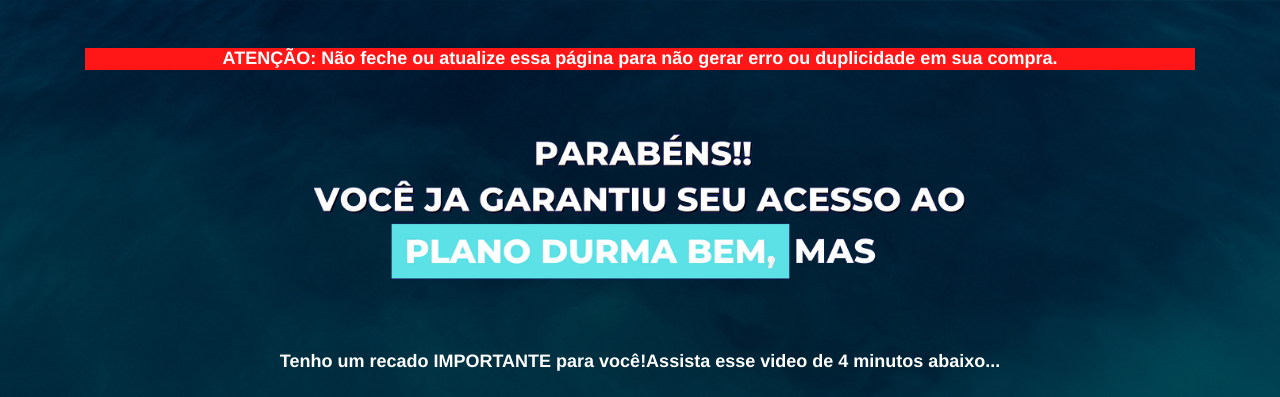
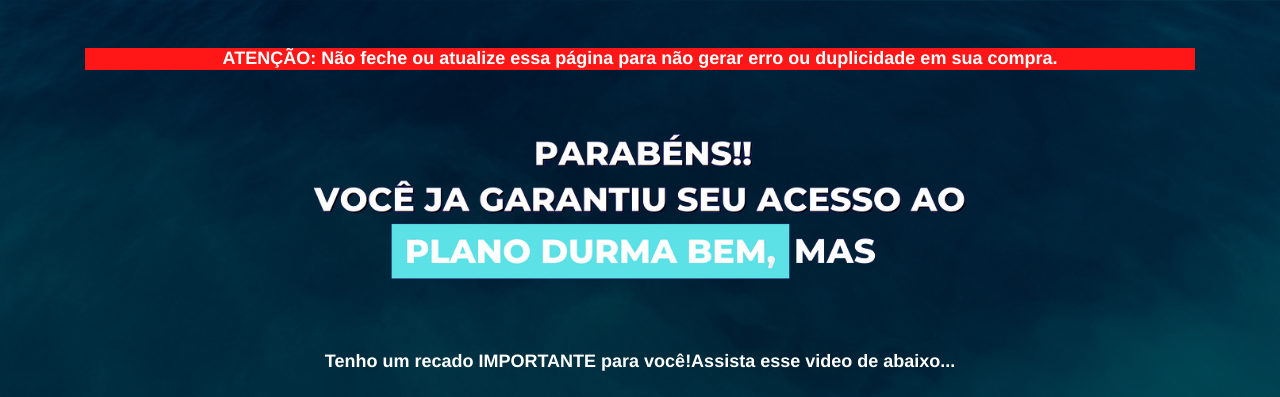
Before and after one commit to Luislibanio/dicaxdodia.online, a plain HTML site: page index.html in a window 1280 px wide. Shown: the top 397 px of the page. Drawn offline with nearby package versions, Linux system fonts and the light colour scheme; a script that the page names is missing.

Commit message:
Add files via upload

```diff
--- a/index.html
+++ b/index.html
@@ -86,7 +86,7 @@ src="https://www.facebook.com/tr?id=736977437571722&ev=PageView&noscript=1"
             <img class="img-fluid" src="./assets/img/logo.png">
 
             <!-- Headline -->
-            <h6 class="my-4 fonte"><b>Tenho um recado IMPORTANTE para você!Assista esse video de 4 minutos abaixo... <span class="color"> </span> </b></h6>
+            <h6 class="my-4 fonte"><b>Tenho um recado IMPORTANTE para você!Assista esse video de abaixo... <span class="color"> </span> </b></h6>
 
             <h4 class="my-4"> <h6>
 
```
